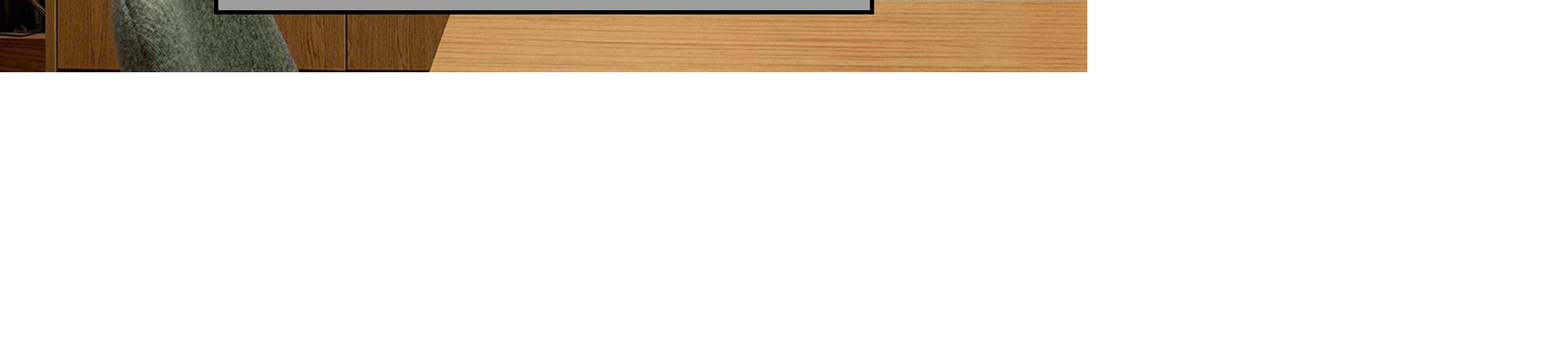
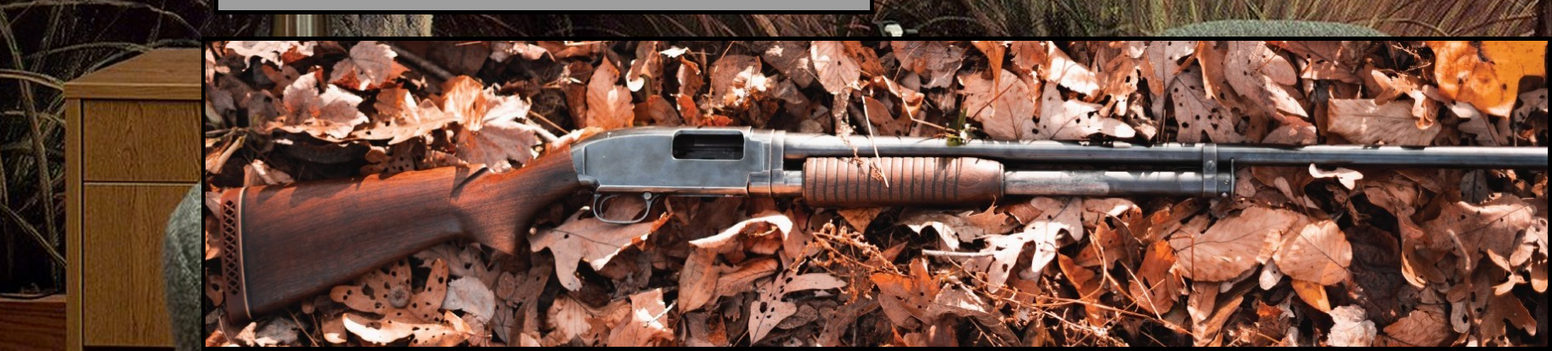
Before and after one commit to RylandAdams/RonSwanson, a website built with webpack: page src/index.html in a window 1280 px wide. Shown: the part 635-1048 px from the top of the page at 85% size, 1827 px wide, since content can reach past the window. Before the commit the page ends 800 px from the top, so only its background shows below. Built offline with nearby package versions, Linux system fonts and the light colour scheme; grey boxes are pictures that could not be loaded.

Commit message:
another css styled box for output
Co-authored-by: Ben McFarland <benrmcfarland@gmail.com>

```diff
--- a/src/css/styles.css
+++ b/src/css/styles.css
@@ -27,3 +27,22 @@ body {
   bottom: 0;
   margin-bottom: 15px;
 }
+
+.output {
+  background-image: url("./../assets/img/shotgun.jpg");
+  height: 370px;
+  width: 1590px;
+  border: 5px solid black;
+  margin-top: 2%;
+  margin-left: 18.5%;
+  background-position: auto;
+  background-repeat: no-repeat;
+  background-size: cover;
+  text-align: center;
+  position: center;
+}
+
+.output::before {
+  background-color: rgba(255, 255, 255, 0.75);
+
+}
--- a/src/index.html
+++ b/src/index.html
@@ -8,9 +8,11 @@
     <div class="info">
       <form id="ronQuote">
         <button class="btn btn-danger" id="quote">Swanson-ify</button>
-        <h1 id="quoteReturn"></h1>
       </form>
     </div>
+  </div>
+  <div class="output">
+    <h1 id="quoteReturn"></h1>
   </div>
 
 </body>
```
Also changed, not shown: src/assets/img/shotgun.jpg (added).
